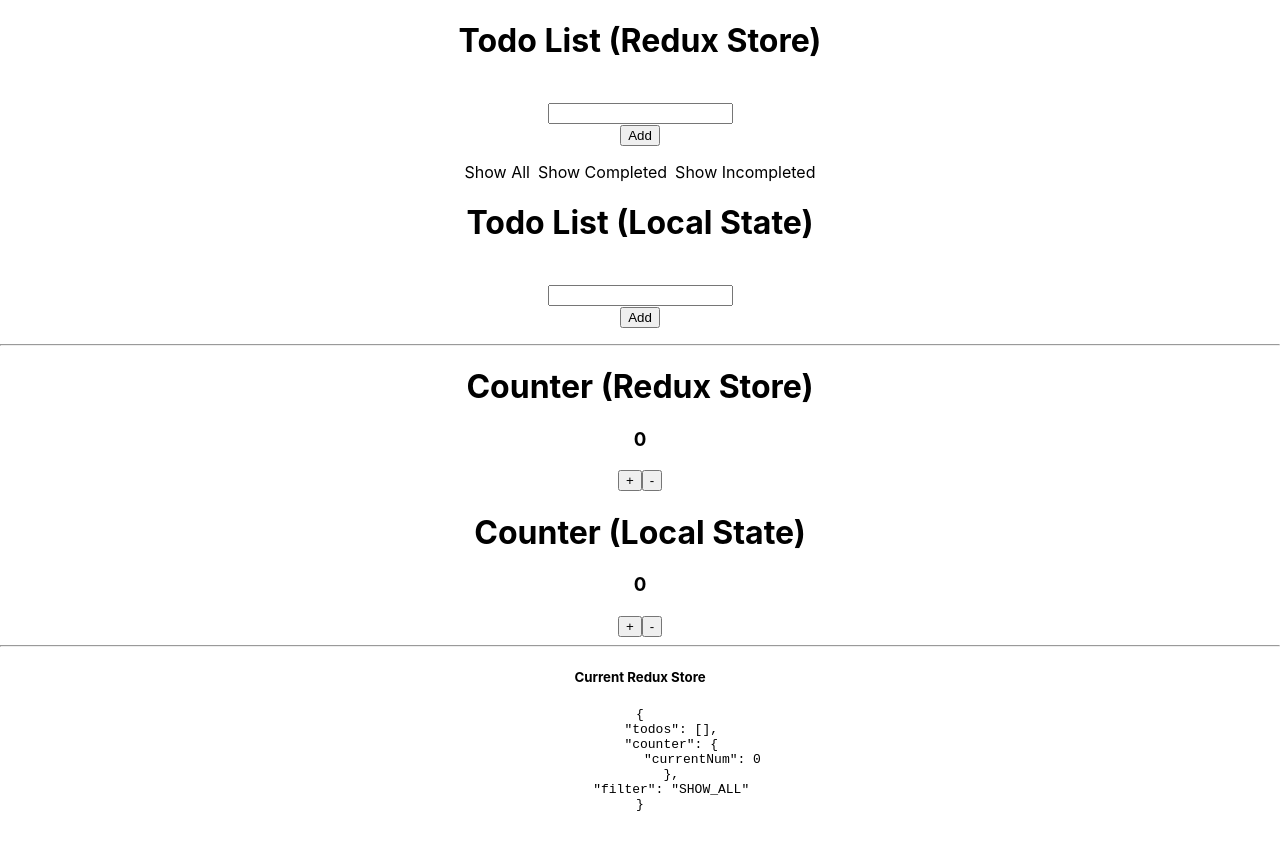
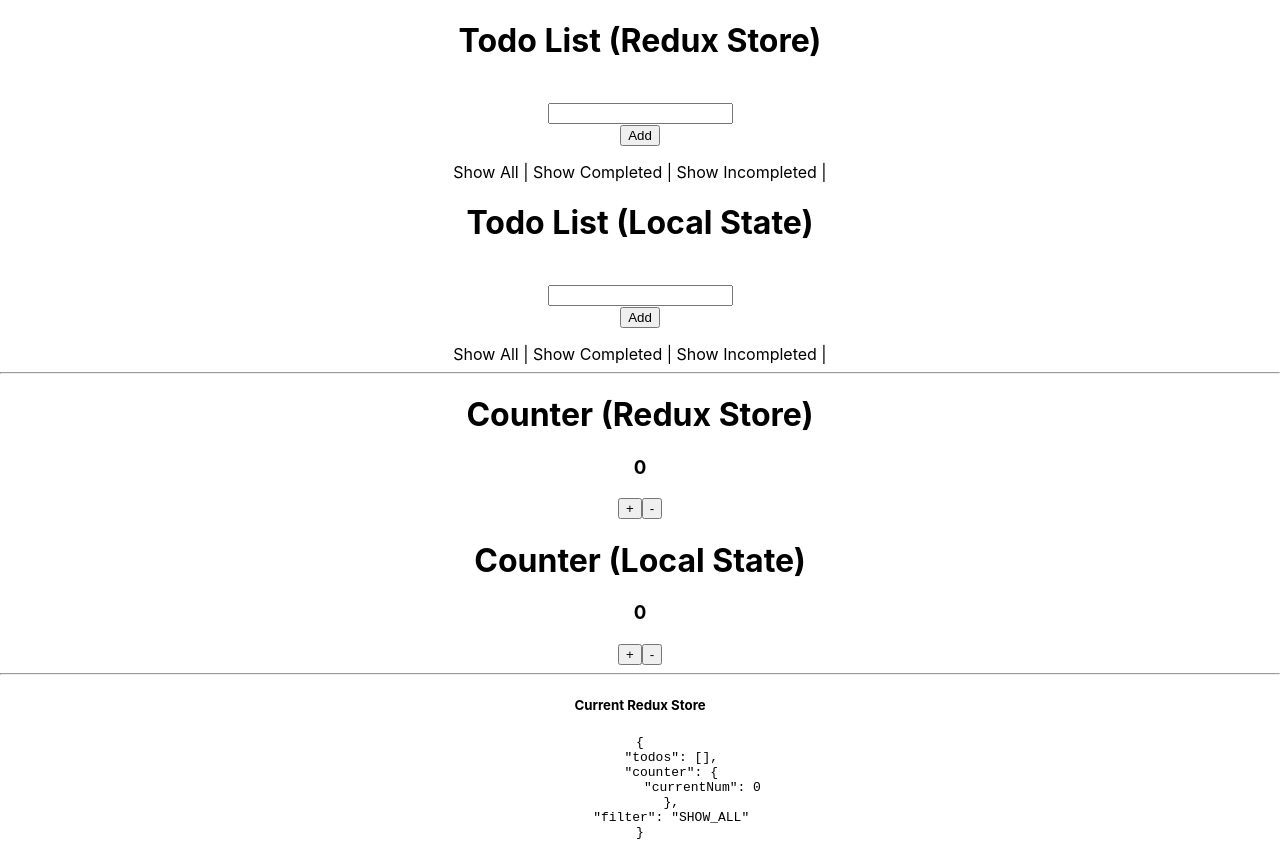
Before and after one commit to workofart/playground, a React (Create React App) app: page / in a window 1280 px wide. Before the commit the page ends 825 px from the top, so only its background shows below. Built offline with nearby package versions, Linux system fonts and the light colour scheme.

Commit message:
Added filtering options to state-based todolist

```diff
--- a/src/App.js
+++ b/src/App.js
@@ -30,9 +30,6 @@
 export { store };
 
 class App extends Component {
-  constructor(props) {
-    super(props);
-  }
 
   render() {
 
--- a/src/TodoList.js
+++ b/src/TodoList.js
@@ -58,13 +58,14 @@
 
 const FilterLink = ({text, func}) => {
     return (
-        <span style={{margin: '4px'}}>
+        <span>
             <a onClick={(e) => {
                 e.preventDefault();
                 store.dispatch(func())
             }}>
                 {text}
             </a>
+            {' | '}
         </span>
     )
 }
--- a/src/TodoList_state.js
+++ b/src/TodoList_state.js
@@ -11,12 +11,26 @@
         </li>
     )
   }
+const FilterLink = ({text, func}) => {
+    return (
+        <span>
+            <a onClick={(e) => {
+                e.preventDefault();
+                func()
+            }}>
+                {text}
+            </a>
+            {' | '}
+        </span>
+    )
+}
 
 let nextTodoId = 0;
 
 class TodoList extends Component {
     state = {
-        items: []
+        items: [],
+        filteredOption: 'SHOW_ALL'
     }
 
     addTodo() {
@@ -51,7 +65,38 @@
         )
     }
 
+    filterTodo(option) {
+        switch(option) {
+            case 'SHOW_ALL':
+            case 'SHOW_COMPLETED':
+            case 'SHOW_INCOMPLETED':
+                this.setState((state) => {
+                    return {
+                        filteredOption: option
+                    }
+                })
+            default:
+                return;
+        }
+    }
+
     render() {
+        let displayedItems = this.state.items
+
+        switch(this.state.filteredOption) {
+            case 'SHOW_ALL':
+                displayedItems = this.state.items
+                break;
+            case 'SHOW_COMPLETED':
+                displayedItems = displayedItems.filter(item => item.completed);
+                break;
+            case 'SHOW_INCOMPLETED':
+                displayedItems = displayedItems.filter(item => !item.completed);
+                break;
+            default:
+                displayedItems = this.state.items
+        }
+
         return (
             <div>
                 <h1>Todo List (Local State)</h1>
@@ -61,8 +106,11 @@
                 <button onClick={this.addTodo.bind(this)}>Add</button>
                 <br />
                 <ul>
-                    {this.state.items.map(item => TodoItem(item, this))}
+                    {displayedItems.map(item => TodoItem(item, this))}
                 </ul>
+                <FilterLink text='Show All' func={() => this.filterTodo('SHOW_ALL')}/>
+                <FilterLink text='Show Completed' func={() => this.filterTodo('SHOW_COMPLETED')}/>
+                <FilterLink text='Show Incompleted' func={() => this.filterTodo('SHOW_INCOMPLETED')}/>
             </div>
         )
     }
```
